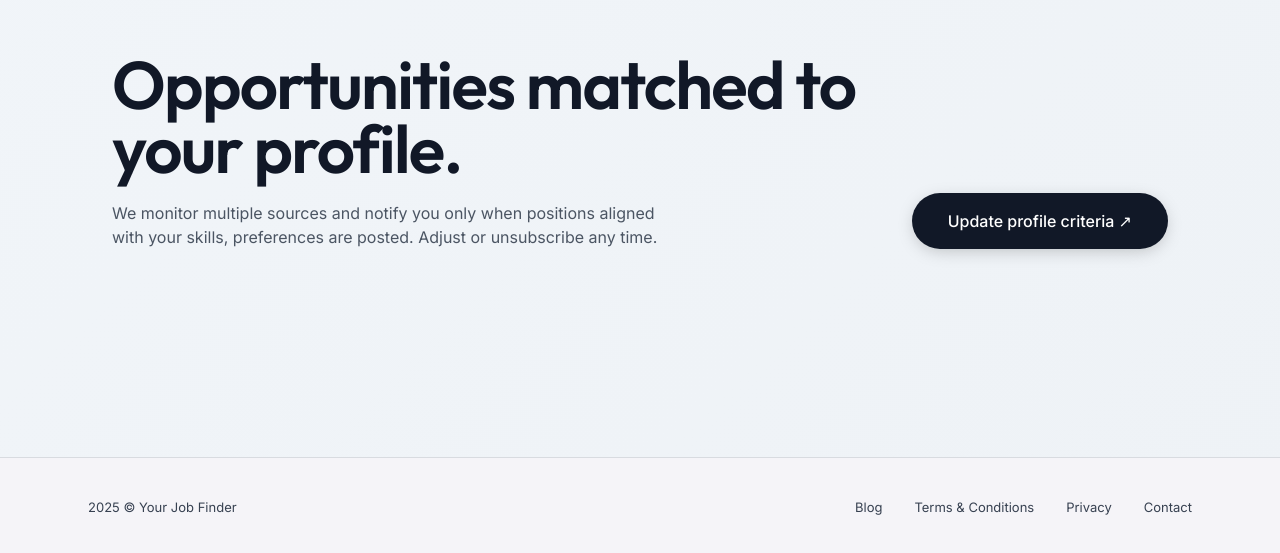
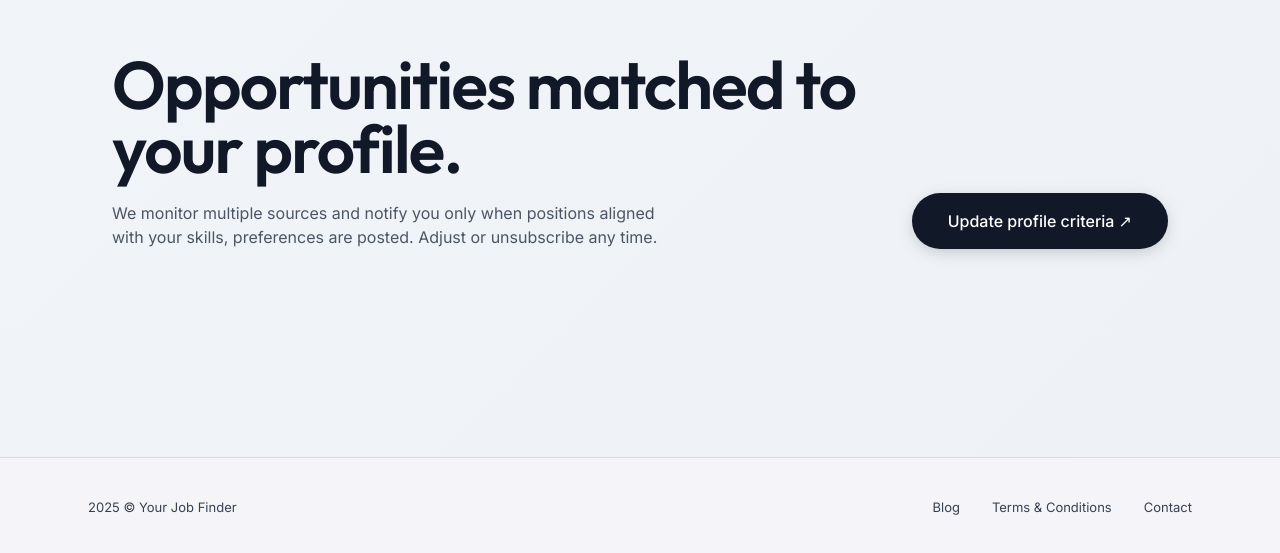
Before and after one commit to whoistahito/Job-Finder-Frontend, a React (Vite) app: page / in a window 1280 px wide. Shown: the part 2969-3522 px from the top of the page. Built offline with nearby package versions, Linux system fonts and the light colour scheme; no server answers.

Commit message:
Remove unnecessary link from footer

```diff
--- a/src/components/Footer.tsx
+++ b/src/components/Footer.tsx
@@ -11,7 +11,6 @@ export const Footer: React.FC = () => {
                     <nav className="flex flex-wrap items-center gap-x-8 gap-y-2 order-1 md:order-2">
                         <Link to="/blog" className="hover:text-gray-900 transition-colors">Blog</Link>
                         <Link to="/terms" className="hover:text-gray-900 transition-colors">Terms & Conditions</Link>
-                        <Link to="/terms" className="hover:text-gray-900 transition-colors">Privacy</Link>
                         <Link to="/contact" className="hover:text-gray-900 transition-colors">Contact</Link>
                     </nav>
                 </div>
```
